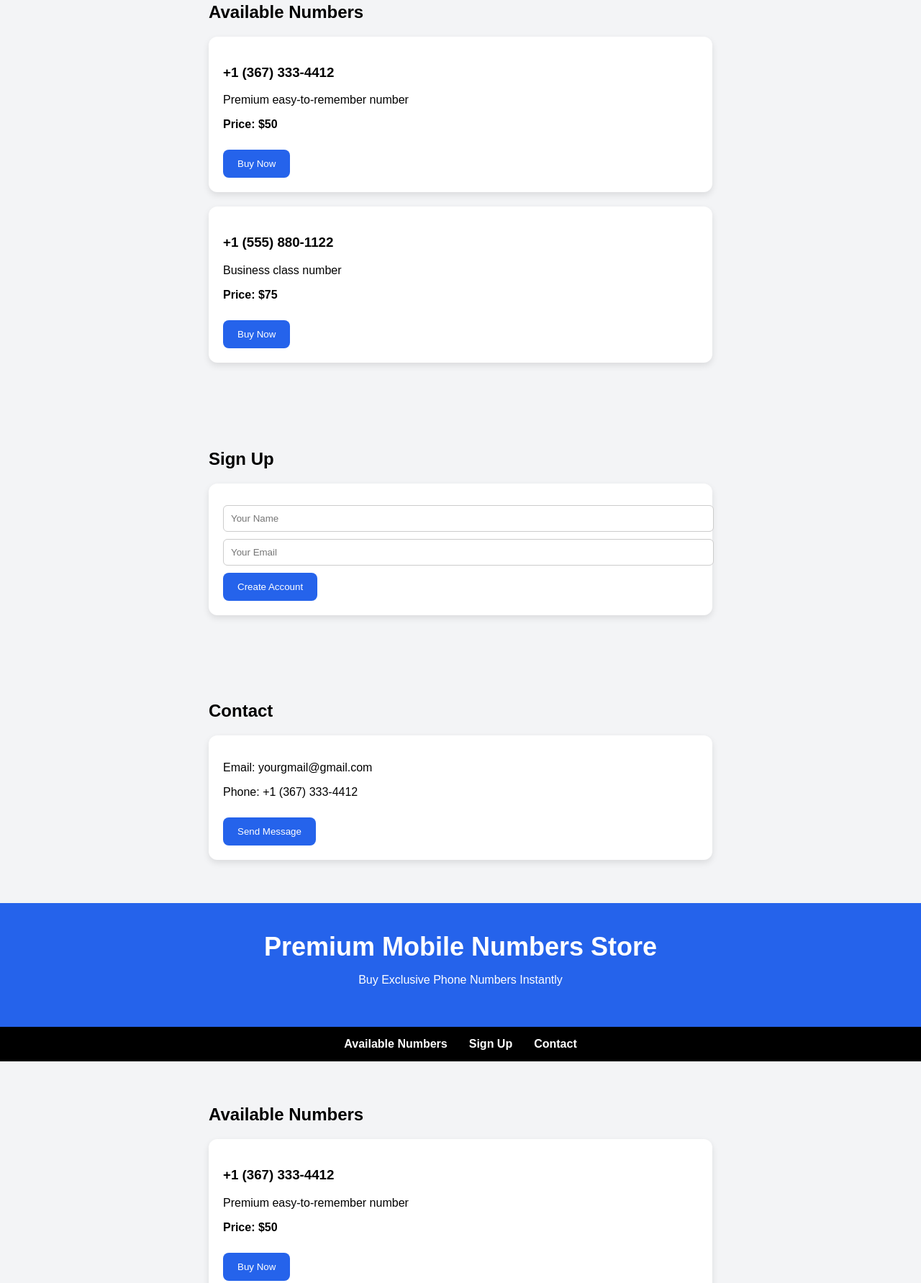
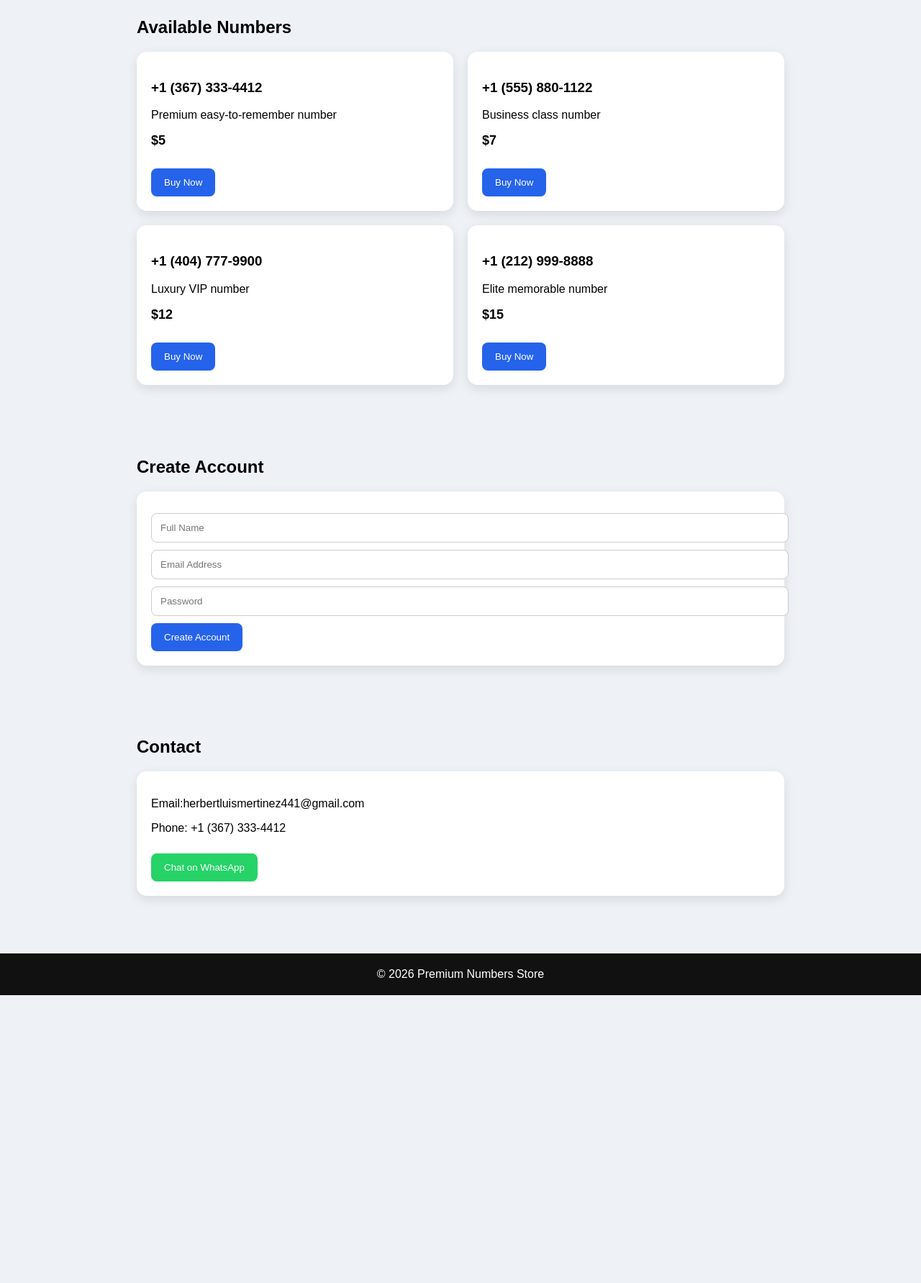
Before and after one commit to officailweb-sys/mobile-number-site, a plain HTML site: page index.html in a window 1280 px wide. Shown: the part 277-2060 px from the top of the page at 72% size. After the commit the page ends 1660 px from the top, so only its background shows below. Drawn offline with Linux system fonts and the light colour scheme.

Commit message:
Update index.html

```diff
--- a/index.html
+++ b/index.html
@@ -6,27 +6,29 @@
 body{
 font-family: Arial, sans-serif;
 margin:0;
-background:#f3f4f6;
+background:#eef2f7;
 }
 
 header{
-background:#2563eb;
+background:linear-gradient(135deg,#2563eb,#1e40af);
 color:white;
 text-align:center;
-padding:40px 20px;
+padding:50px 20px;
 }
 
 header h1{
 margin:0;
-font-size:36px;
+font-size:38px;
 }
 
 nav{
-background:black;
+background:#111;
 display:flex;
 justify-content:center;
 gap:30px;
 padding:15px;
+position:sticky;
+top:0;
 }
 
 nav a{
@@ -36,39 +38,72 @@ font-weight:bold;
 }
 
 section{
+max-width:900px;
+margin:auto;
 padding:40px 20px;
-max-width:700px;
-margin:auto;
+}
+
+.grid{
+display:grid;
+grid-template-columns:1fr 1fr;
+gap:20px;
 }
 
 .card{
 background:white;
 padding:20px;
-border-radius:12px;
-margin-bottom:20px;
-box-shadow:0 4px 10px rgba(0,0,0,0.1);
+border-radius:14px;
+box-shadow:0 5px 15px rgba(0,0,0,0.1);
+}
+
+.price{
+font-size:18px;
+font-weight:bold;
+margin-top:5px;
 }
 
 button{
 background:#2563eb;
 color:white;
 border:none;
-padding:12px 20px;
+padding:12px 18px;
 border-radius:8px;
 cursor:pointer;
 margin-top:10px;
 }
 
 button:hover{
-background:#1e4fd1;
+background:#1e40af;
+}
+
+.whatsapp{
+background:#25D366;
+}
+
+.whatsapp:hover{
+background:#1da851;
 }
 
 input{
 width:100%;
-padding:10px;
+padding:12px;
 margin-top:10px;
-border-radius:6px;
+border-radius:8px;
 border:1px solid #ccc;
+}
+
+footer{
+background:#111;
+color:white;
+text-align:center;
+padding:20px;
+margin-top:40px;
+}
+
+@media(max-width:700px){
+.grid{
+grid-template-columns:1fr;
+}
 }
 </style></head><body><header>
 <h1>Premium Mobile Numbers Store</h1>
@@ -78,138 +113,48 @@ border:1px solid #ccc;
 <a href="#signup">Sign Up</a>
 <a href="#contact">Contact</a>
 </nav><section id="numbers">
-<h2>Available Numbers</h2><div class="card">
+<h2>Available Numbers</h2><div class="grid"><div class="card">
 <h3>+1 (367) 333-4412</h3>
 <p>Premium easy-to-remember number</p>
-<p><b>Price: $50</b></p>
-<a href="#contact"><button>Buy Now</button></a>
+<p class="price">$5</p>
+<button onclick="buyNumber('3673334412')">Buy Now</button>
 </div><div class="card">
 <h3>+1 (555) 880-1122</h3>
 <p>Business class number</p>
-<p><b>Price: $75</b></p>
-<a href="#contact"><button>Buy Now</button></a>
-</div></section><section id="signup">
-<h2>Sign Up</h2>
+<p class="price">$7</p>
+<button onclick="buyNumber('5558801122')">Buy Now</button>
+</div><div class="card">
+<h3>+1 (404) 777-9900</h3>
+<p>Luxury VIP number</p>
+<p class="price">$12</p>
+<button onclick="buyNumber('4047779900')">Buy Now</button>
+</div><div class="card">
+<h3>+1 (212) 999-8888</h3>
+<p>Elite memorable number</p>
+<p class="price">$15</p>
+<button onclick="buyNumber('2129998888')">Buy Now</button>
+</div></div>
+</section><section id="signup">
+<h2>Create Account</h2>
 <div class="card">
-<input type="text" placeholder="Your Name">
-<input type="email" placeholder="Your Email">
+<input type="text" placeholder="Full Name">
+<input type="email" placeholder="Email Address">
+<input type="password" placeholder="Password">
 <button>Create Account</button>
 </div>
 </section><section id="contact">
 <h2>Contact</h2>
 <div class="card">
-<p>Email: yourgmail@gmail.com</p>
-<p>Phone: +1 (367) 333-4412</p>
-<a href="mailto:yourgmail@gmail.com">
-<button>Send Message</button>
+<p>Email:herbertluismertinez441@gmail.com</p>
+<p>Phone: +1 (367) 333-4412</p><a href="https://wa.me/13673334412">
+<button class="whatsapp">Chat on WhatsApp</button>
 </a>
 </div>
-</section></body>
-</html><!DOCTYPE html><html lang="en">
-<head>
-<meta charset="UTF-8">
-<meta name="viewport" content="width=device-width, initial-scale=1.0">
-<title>Premium Mobile Numbers Store</title><style>
-body{
-font-family: Arial, sans-serif;
-margin:0;
-background:#f3f4f6;
+</section><footer>
+© 2026 Premium Numbers Store
+</footer><script>
+function buyNumber(number){
+alert("You selected number: " + number + ". Please contact us to complete purchase.");
 }
-
-header{
-background:#2563eb;
-color:white;
-text-align:center;
-padding:40px 20px;
-}
-
-header h1{
-margin:0;
-font-size:36px;
-}
-
-nav{
-background:black;
-display:flex;
-justify-content:center;
-gap:30px;
-padding:15px;
-}
-
-nav a{
-color:white;
-text-decoration:none;
-font-weight:bold;
-}
-
-section{
-padding:40px 20px;
-max-width:700px;
-margin:auto;
-}
-
-.card{
-background:white;
-padding:20px;
-border-radius:12px;
-margin-bottom:20px;
-box-shadow:0 4px 10px rgba(0,0,0,0.1);
-}
-
-button{
-background:#2563eb;
-color:white;
-border:none;
-padding:12px 20px;
-border-radius:8px;
-cursor:pointer;
-margin-top:10px;
-}
-
-button:hover{
-background:#1e4fd1;
-}
-
-input{
-width:100%;
-padding:10px;
-margin-top:10px;
-border-radius:6px;
-border:1px solid #ccc;
-}
-</style></head><body><header>
-<h1>Premium Mobile Numbers Store</h1>
-<p>Buy Exclusive Phone Numbers Instantly</p>
-</header><nav>
-<a href="#numbers">Available Numbers</a>
-<a href="#signup">Sign Up</a>
-<a href="#contact">Contact</a>
-</nav><section id="numbers">
-<h2>Available Numbers</h2><div class="card">
-<h3>+1 (367) 333-4412</h3>
-<p>Premium easy-to-remember number</p>
-<p><b>Price: $50</b></p>
-<a href="#contact"><button>Buy Now</button></a>
-</div><div class="card">
-<h3>+1 (555) 880-1122</h3>
-<p>Business class number</p>
-<p><b>Price: $75</b></p>
-<a href="#contact"><button>Buy Now</button></a>
-</div></section><section id="signup">
-<h2>Sign Up</h2>
-<div class="card">
-<input type="text" placeholder="Your Name">
-<input type="email" placeholder="Your Email">
-<button>Create Account</button>
-</div>
-</section><section id="contact">
-<h2>Contact</h2>
-<div class="card">
-<p>Email: yourgmail@gmail.com</p>
-<p>Phone: +1 (367) 333-4412</p>
-<a href="mailto:yourgmail@gmail.com">
-<button>Send Message</button>
-</a>
-</div>
-</section></body>
+</script></body>
 </html>
```
